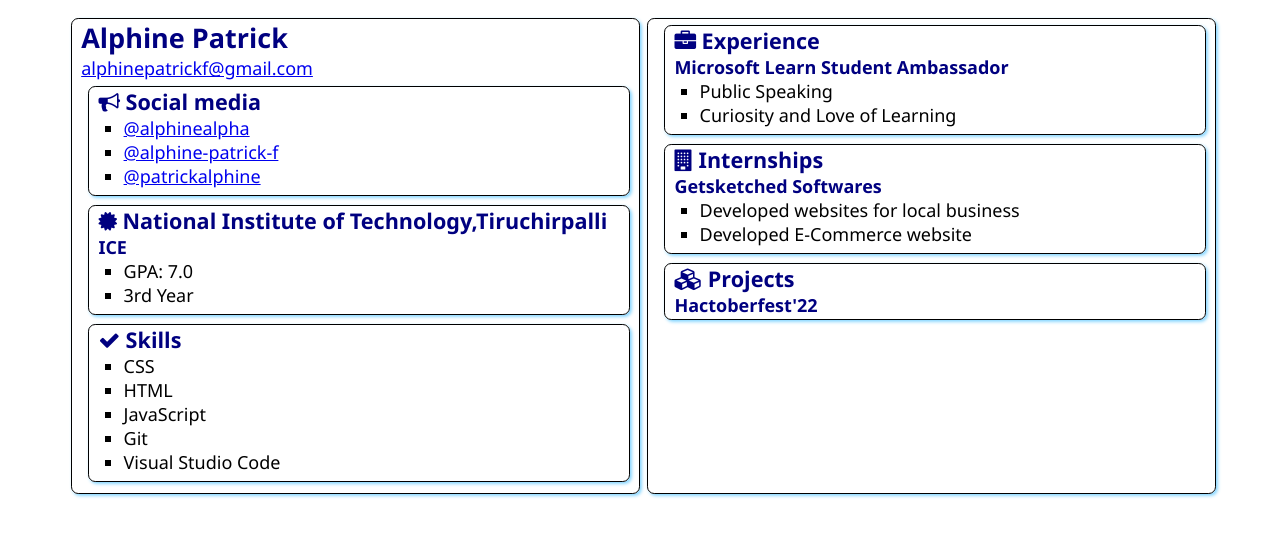
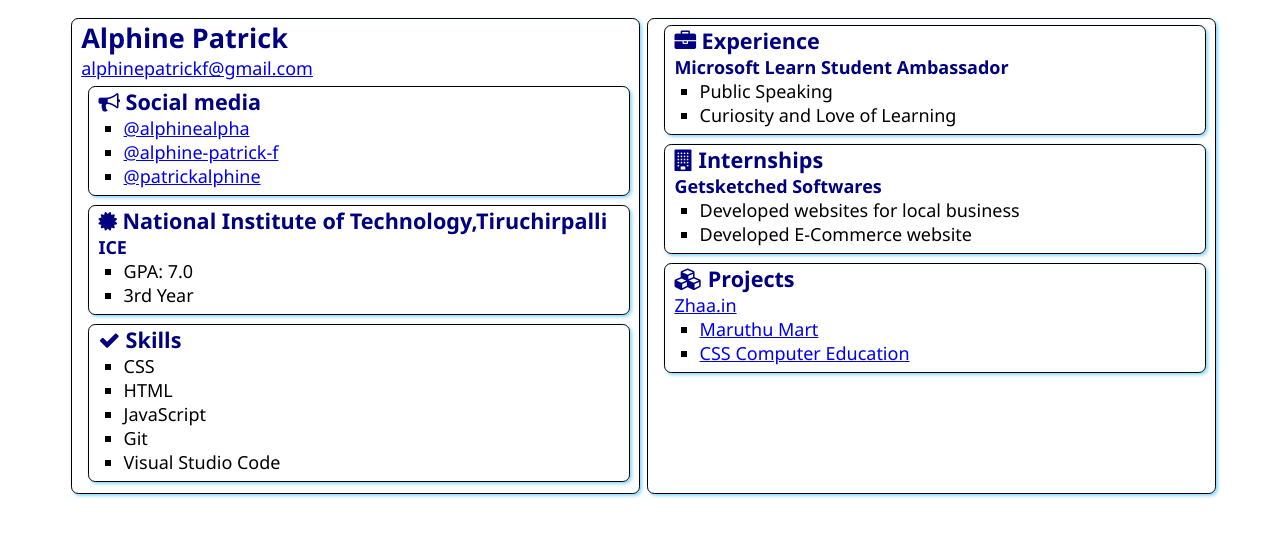
Before and after one commit to alphinealpha/SATechnicalOnboarding, a plain HTML site: page src/index.html in a window 1280 px wide. Drawn offline with Linux system fonts and the light colour scheme.

Commit message:
Update index.html

```diff
--- a/src/index.html
+++ b/src/index.html
@@ -86,8 +86,12 @@
                     Projects
                 </h2>
 
-                <h3>Hactoberfest'22</h3>
 
+                <div><a href="www.zhaa.in">Zhaa.in</a></div>
+                <ul>
+                    <li><a href="www.maruthumart.com">Maruthu Mart</a></li>
+                    <li><a href="wwww.cssedu.in">CSS Computer Education</a></li>
+                </ul>
             </section>
         </article>
 
```
